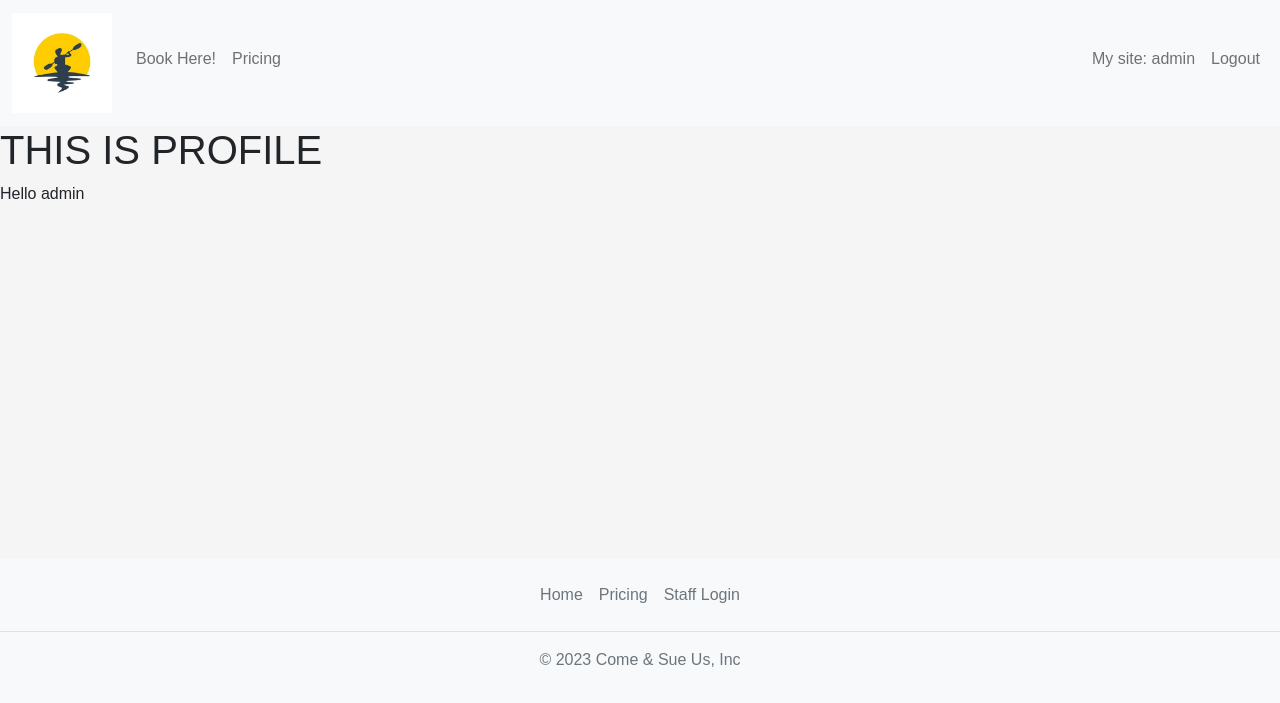
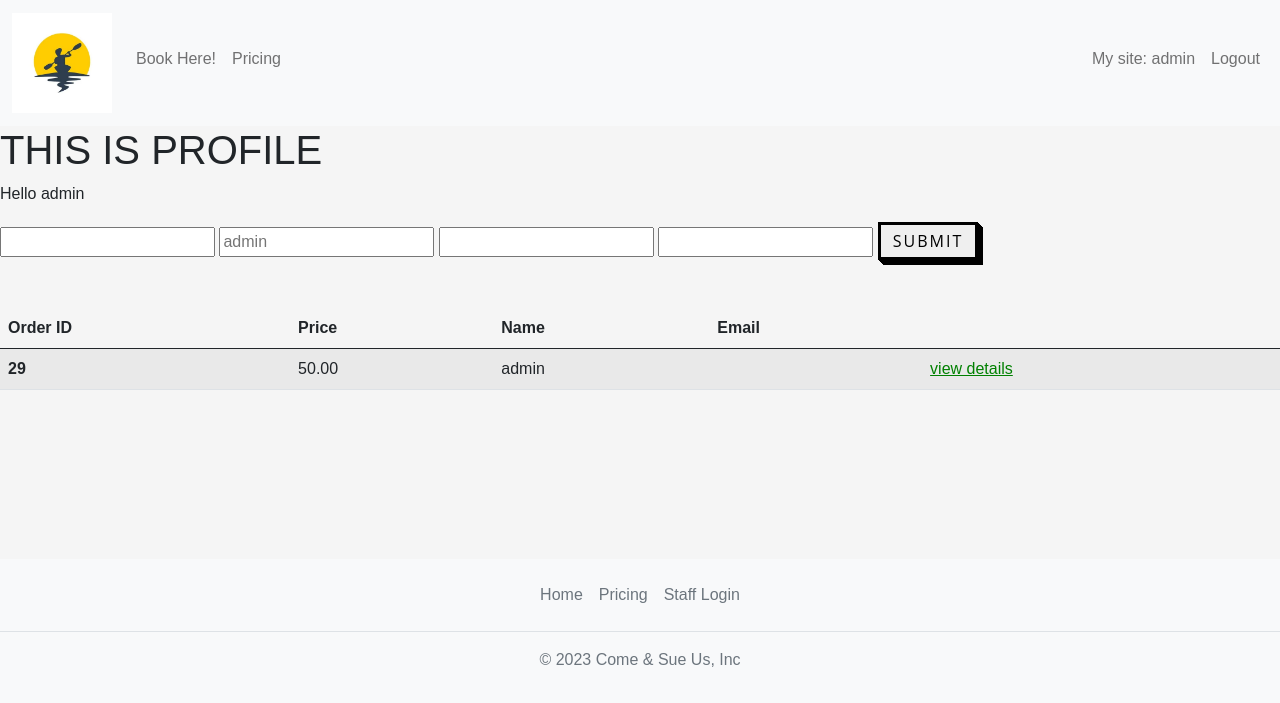
Before and after one commit to JacquesIversen/pp4-this-time-final, a Django app: page /profile in a window 1280 px wide. Shown: the top 703 px of the page. Run offline with Django 4.2, Linux system fonts and the light colour scheme; a user stored in the database is signed in; data comes from the database, SQL or seed files in the repository; both versions use the stored data as it was after the commit; some web fonts are replaced.

Commit message:
user CRUD Added: git push

```diff
--- a/home/models.py
+++ b/home/models.py
@@ -1,4 +1,5 @@
 from django.db import models
+from django.contrib.auth import get_user_model
 
 
 class Variant(models.Model):
@@ -16,6 +17,7 @@ class OrderModel(models.Model):
         ('Awaiting Pickup', 'Awaiting Pickup'),
         ('Delivered', 'Delivered'),
     )
+    user = models.ForeignKey(get_user_model(), on_delete=models.SET_NULL, null=True)
     created_on = models.DateTimeField(auto_now_add=True)
     price = models.DecimalField(max_digits=7, decimal_places=2)
     status = models.CharField(max_length=200, null=True, choices=STATUS)
--- a/home/templates/home/profile.html
+++ b/home/templates/home/profile.html
@@ -3,6 +3,51 @@
 {% block content %}
 
 <h1>this is profile</h1>
-<p>Hello {{user_my_site.username}}</p>
+<p>Hello {{user_my_site}}</p>
+
+<form method="POST" action="{% url 'profile'%}">
+    {% csrf_token %}
+    <input type="text" name="email" placeholder="{{user_my_site.email}}" />
+    <input type="text" name="username" placeholder="{{user_my_site.username}}" />
+    <input type="text" name="first_name" placeholder="{{user_my_site.first_name}}" />
+    <input type="text" name="last_name" placeholder="{{user_my_site.last_name}}" />
+    <button type="submit" class="button-style" data-bs-toggle="modal" data-bs-target="#exampleModal">
+        submit
+    </button>
+</form>
+
+<div class="row justify-content-center">
+            <div class="col-md-12 mt-5">
+                <table class="table table-hover table-striped">
+                    <thead>
+                        <tr>
+                            <th scope="col">Order ID</th>
+                            <th scope="col">Price</th>
+                            <th scope="col">Name</th>
+                            <th scope="col">Email</th>
+                            <th scope="col"></th>
+                        </tr>
+                    </thead>
+
+                    <tbody>
+                        {% if my_orders %}
+                        {% for order in my_orders %}
+                        <tr>
+                            <th scope="row">{{ order.pk }}</th>
+                            <td>{{ order.price }}</td>
+                            <td>{{ order.user.username }}</td>
+                            <td>{{ order.user.email }}</td>
+                            <td>
+                                <a href="{% url 'update-order' order.pk%}"> view details</a>
+                            </td>
+                        </tr>
+                        {% endfor %}
+                        {% else %}
+                        No orders here
+                        {% endif %}
+                    </tbody>
+                </table>
+            </div>
+        </div>
 
 {% endblock content %}
--- a/home/urls.py
+++ b/home/urls.py
@@ -6,4 +6,5 @@ urlpatterns = [
     path('', HomeView.as_view(), name='home'),
     path('create_order', views.createOrder, name='create_order'),
     path('profile', views.profile, name='profile'),
+    path('order/<int:pk>/', views.update_order, name='update-order'),
     ]
--- a/home/views.py
+++ b/home/views.py
@@ -51,7 +51,7 @@ class Order(View):
             price += item['price']
             item_ids.append(item['id'])
 
-        order = OrderModel.objects.create(price=price)
+        order = OrderModel.objects.create(price=price, user=request.user)
         order.items.add(*item_ids)
 
         context = {
@@ -89,7 +89,48 @@ def createOrder(request):
 
 @login_required
 def profile(request):
+
     user = request.user
-    print(user.email)
-    context = {'user_my_site':user}
+
+    my_orders = OrderModel.objects.filter(user=user)
+
+    if request.method == 'POST':
+        email = request.POST.get('email')
+        username = request.POST.get('username')
+        first_name = request.POST.get('first_name')
+        last_name = request.POST.get('last_name')
+
+        if email:
+            user.email = email
+            user.save()
+        if username:
+            user.username = username
+            user.save()
+        if first_name:
+            user.first_name = first_name
+            user.save()
+        if last_name:
+            user.last_name = last_name
+            user.save()
+
+    context = {
+        'user_my_site': user,
+        'my_orders': my_orders
+    }
+
     return render(request, 'home/profile.html', context)
+
+
+def update_order(request, pk):
+
+    order = OrderModel.objects.get(pk=pk)
+
+    if request.method == 'POST':
+        order.delete()
+        return redirect('profile')
+
+    context = {
+        'order': order,
+    }
+
+    return render(request, 'home/order_detail.html', context)
```
Also changed, not shown: home/templates/home/order_detail.html (added, +20 -0 lines), db.sqlite3, home/migrations/0005_ordermodel_user.py (added).
